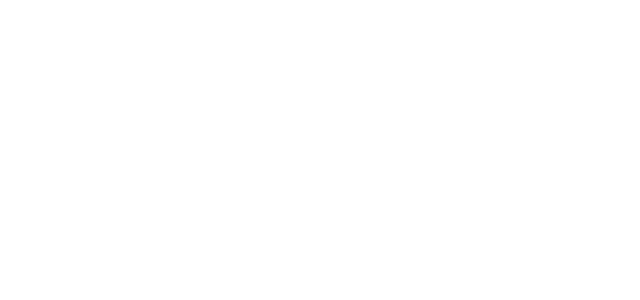
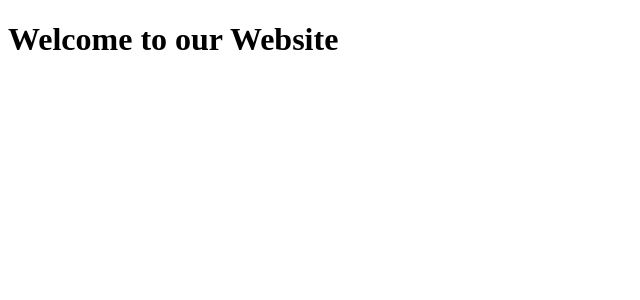
Before and after one commit to ajayverma2611/college-Khojoo, a React (Create React App) app in the folder client/: page / in a window 1280 px wide. Shown: the top 300 px of the page, without its empty margins (0-640 px from the left). Built offline with nearby package versions, Linux system fonts and the light colour scheme.

Commit message:
architecture setup

```diff
--- a/client/package.json
+++ b/client/package.json
@@ -6,6 +6,7 @@
     "cra-template": "1.2.0",
     "react": "^19.0.0",
     "react-dom": "^19.0.0",
+    "react-router-dom": "^7.1.5",
     "react-scripts": "5.0.1"
   },
   "scripts": {
--- a/client/src/App.js
+++ b/client/src/App.js
@@ -1,8 +1,13 @@
+import { BrowserRouter, Routes, Route } from 'react-router-dom';
 import './App.css';
 
 function App() {
   return (
-   <></>
+   <BrowserRouter>
+    <Routes>
+      <Route path="/" element={<h1>Welcome to our Website</h1>} />
+    </Routes>
+   </BrowserRouter>
   );
 }
 
```
Also changed, not shown: 1 other file (tests, documents, lock files or other folders).
